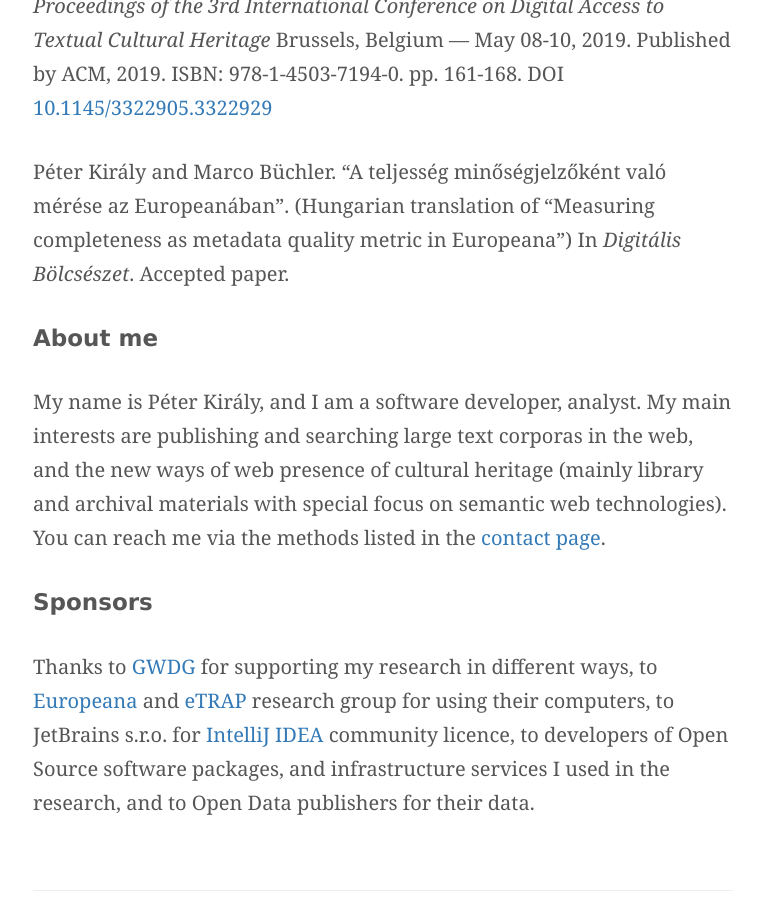
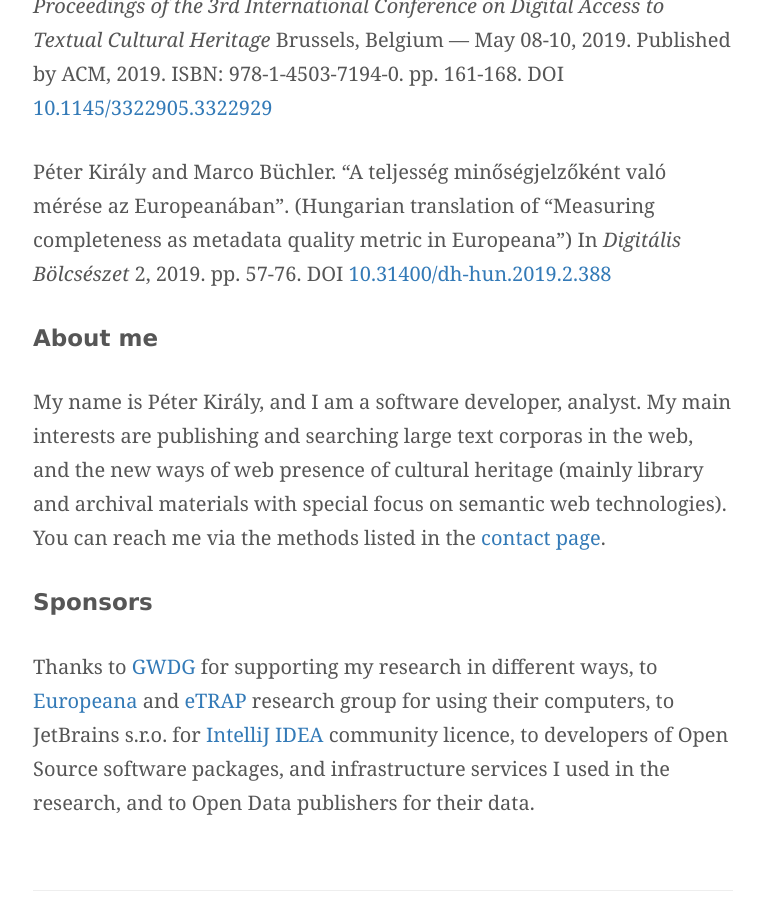
Before and after one commit to pkiraly/pkiraly.github.io, a Jekyll site: the page built from about.md, in a window 1280 px wide and 900 px high, scrolled down 4234 px. Shown: the whole window, without its empty margins (257-1019 px from the left). Built offline with Jekyll 4.4.1, drawn with Linux system fonts in a browser that asks for light colours; nearby versions of some CDN libraries; some web fonts are replaced; comment, search, counter and statistics services are not loaded.

Commit message:
Update about.md

```diff
--- a/about.md
+++ b/about.md
@@ -59,7 +59,7 @@ Péter Király. “Measuring metadata quality”. PhD dissertation. DOI [10.1314
 
 Péter Király. “Validating 126 million MARC records”. In *DATeCH2019 Proceedings of the 3rd International Conference on Digital Access to Textual Cultural Heritage* Brussels, Belgium — May 08-10, 2019. Published by ACM, 2019. ISBN: 978-1-4503-7194-0. pp. 161-168. DOI [10.1145/3322905.3322929](https://doi.org/10.1145/3322905.3322929)
 
-Péter Király and Marco Büchler. “A teljesség minőségjelzőként való mérése az Europeanában”. (Hungarian translation of “Measuring completeness as metadata quality metric in Europeana”) In *Digitális Bölcsészet*. Accepted paper.
+Péter Király and Marco Büchler. “A teljesség minőségjelzőként való mérése az Europeanában”. (Hungarian translation of “Measuring completeness as metadata quality metric in Europeana”) In *Digitális Bölcsészet* 2, 2019. pp. 57-76. DOI [10.31400/dh-hun.2019.2.388](https://doi.org/10.31400/dh-hun.2019.2.388)
 
 ## About me
 My name is Péter Király, and I am a software developer, analyst. My main interests are publishing and searching large text corporas in the web, and the new ways of web presence of cultural heritage (mainly library and archival materials with special focus on semantic web technologies). You can reach me via the methods listed in the [contact page](/contact).
```
